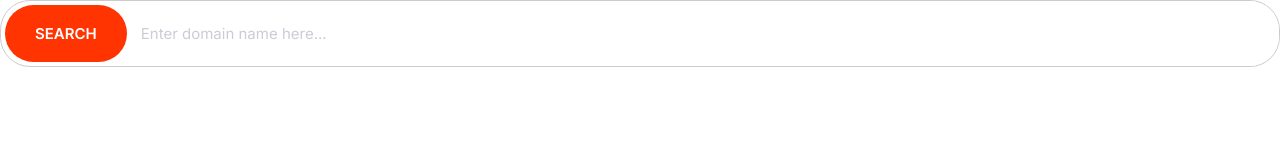
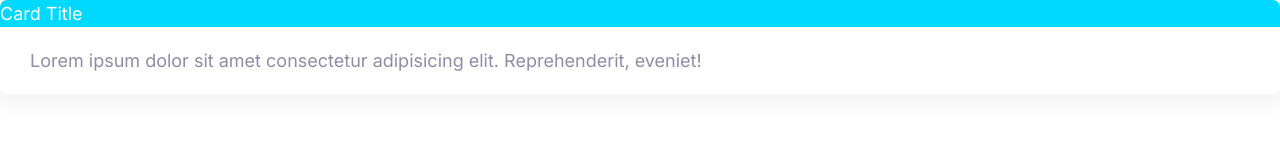
Before and after one commit to Leonard-McCook/Moshify, a plain HTML site: page index.html in a window 1280 px wide. Drawn offline with Linux system fonts and the light colour scheme.

Commit message:
Build cards component.

```diff
--- a/css/styles.css
+++ b/css/styles.css
@@ -279,3 +279,25 @@ a {
     font-size: 1.5rem;
   }
 }
+
+/* Cards */
+.card {
+  border-radius: 7px;
+  box-shadow: 0 0 20px 10px #f3f3f3;
+  overflow: hidden;
+}
+
+.car__header,
+.card__body {
+  padding: 2rem 3rem;
+}
+
+.card--primary .card__header {
+  background: var(--color-primary);
+  color: #fff;
+}
+
+.card--secondary .card__header {
+  background: var(--color-secondary);
+  color: #fff;
+}
--- a/index.html
+++ b/index.html
@@ -15,13 +15,14 @@
     <link rel="stylesheet" href="css/styles.css" />
   </head>
   <body>
-    <div class="input-group">
-      <button class="btn btn--accent">Search</button>
-      <input
-        type="text"
-        class="input"
-        placeholder="Enter domain name here..."
-      />
+    <div style="width: 30% padding: 4rem">
+      <div class="card card--secondary">
+        <header class="card__header">Card Title</header>
+        <div class="card__body">
+          Lorem ipsum dolor sit amet consectetur adipisicing elit.
+          Reprehenderit, eveniet!
+        </div>
+      </div>
     </div>
   </body>
 </html>
```
Also changed, not shown: components/cards.html (added, +9 -0 lines).
